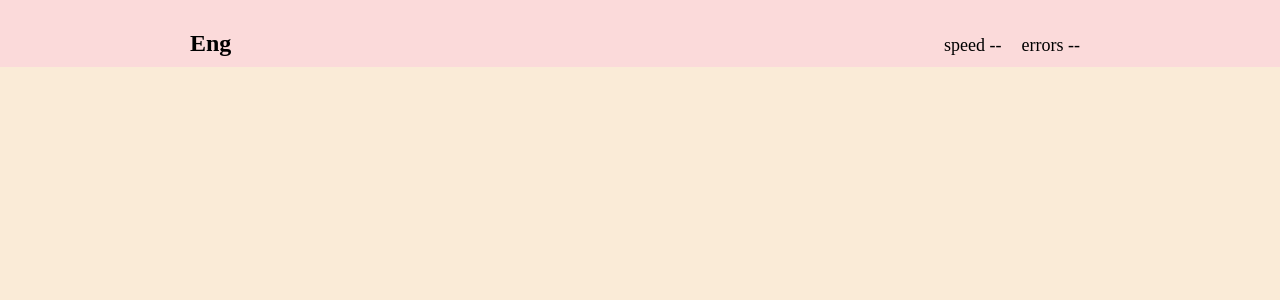
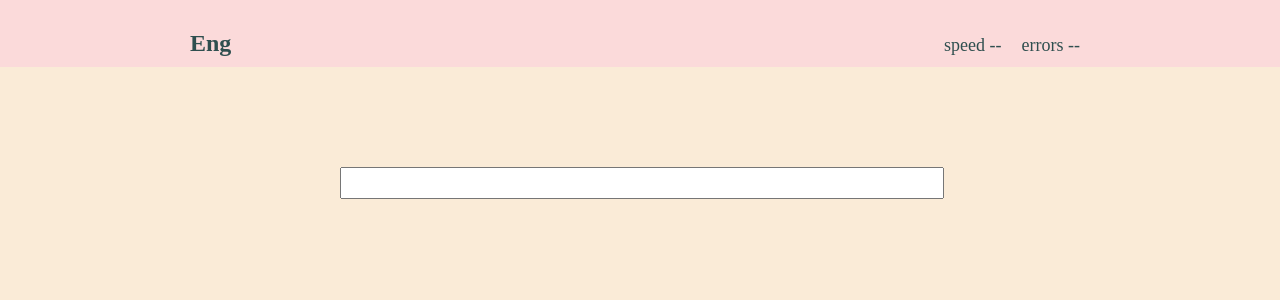
Before and after one commit to MurashQ/BlindTyping, a React (Create React App) app: page / in a window 1280 px wide. Shown: the top 300 px of the page. Built offline with nearby package versions, Linux system fonts and the light colour scheme.

Commit message:
app divided into components

```diff
--- a/public/index.html
+++ b/public/index.html
@@ -7,6 +7,6 @@
   </head>
   <body>
     <noscript>You need to enable JavaScript to run this app.</noscript>
-    <header id="header"></header>
+    <div id="application"></div>
   </body>
 </html>
--- /dev/null
+++ b/src/App.js
@@ -0,0 +1,29 @@
+import React from 'react';
+import './index.css';
+import Header from './Header';
+
+class App extends React.Component {
+  constructor(props) {
+    super(props);
+    this.state = {
+      lang: "Eng",
+      speed: null,
+      err: null
+    }
+  }
+
+  render() {
+    return (
+      <div>
+        <Header lang={this.state.lang} speed={this.state.speed} err={this.state.err} />
+        <div className="container">
+          <div className="typingBlock">
+            <div className="inputBlock"><input className="typingLine"></input></div>
+          </div>
+        </div>
+      </div>
+    );
+  }
+}
+
+export default App;
--- /dev/null
+++ b/src/Header.js
@@ -0,0 +1,17 @@
+import React from 'react';
+
+function Header(props) {
+  return (
+    <header>
+    <div className="container">
+      <div className="header-content">
+        <span className="lang">{props.lang}</span>
+          <span>
+            <span className="typeStats">speed {props.speed !== null ? props.speed : "--"}</span>
+            <span className="typeStats">errors {props.err !== null ? props.err : "--"}</span>
+          </span>
+      </div>
+    </div>
+    </header>);
+}
+export default Header;
--- a/src/index.css
+++ b/src/index.css
@@ -6,9 +6,10 @@ body {
   background-color: antiquewhite;
   font-size: 24px;
   display: block;
+  color:darkslategray;
 }
 
-#header {
+header {
   width: 100%;
   background-color: #fbdada;
   margin: 0;
@@ -35,3 +36,17 @@ body {
   padding: 0 10px;
   font-size: 18px;
 }
+
+.typingBlock {
+  margin: 0 auto;
+}
+
+.inputBlock {
+  max-width: 600px;
+  margin: 100px auto 0;
+}
+
+.typingLine {
+  font-size: 24px;
+  width: 600px;
+}
--- a/src/index.js
+++ b/src/index.js
@@ -1,21 +1,6 @@
 import React from 'react';
-import './index.css';
 import * as ReactDOMClient from 'react-dom/client';
+import App from './App';
 
-let lang = "Eng"
-let speed = null;
-let errors = null;
-
-const element = (
-  <div className="container">
-    <div className="header-content">
-      <span className="lang">{lang}</span>
-      <span>
-        <span class="typeStats">speed {speed !== null ? speed : "--"}</span>
-        <span class="typeStats">errors {errors !== null ? errors : "--"}</span>
-      </span>
-    </div>
-  </div>)
-
-const header = ReactDOMClient.createRoot(document.getElementById('header'));
-header.render(element);
+const application = ReactDOMClient.createRoot(document.getElementById('application'));
+application.render(<App />);
```
Lines whose indentation alone changed are shown as unchanged.
